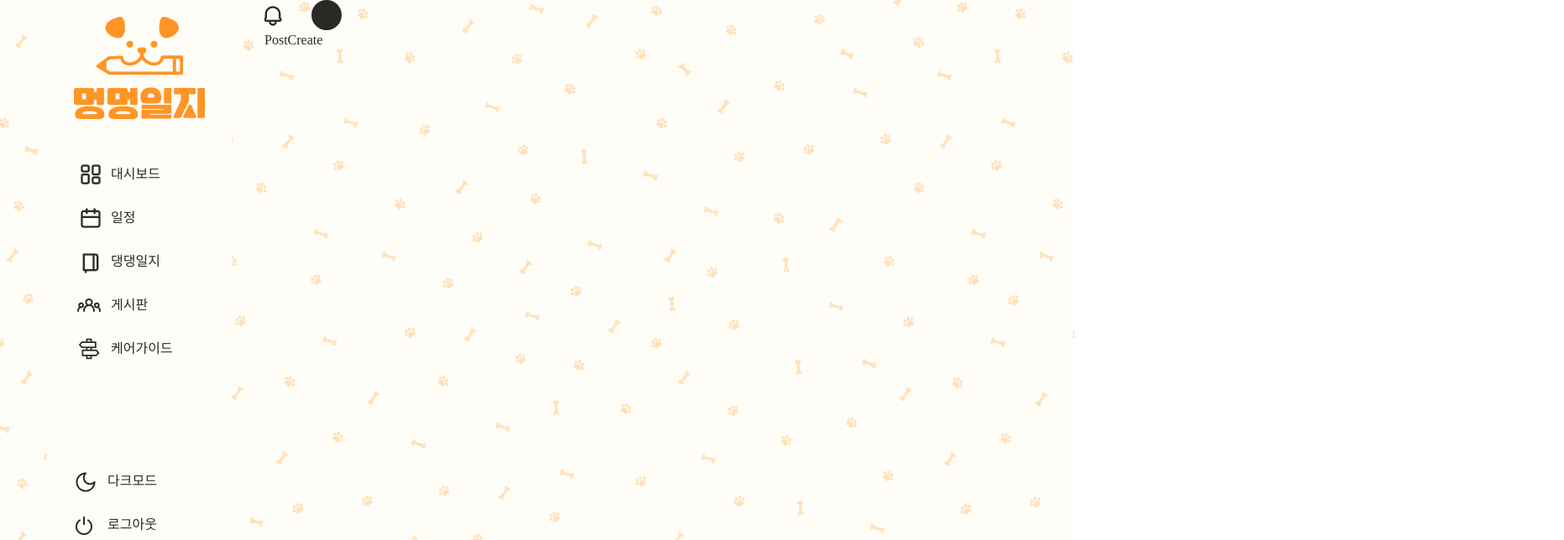
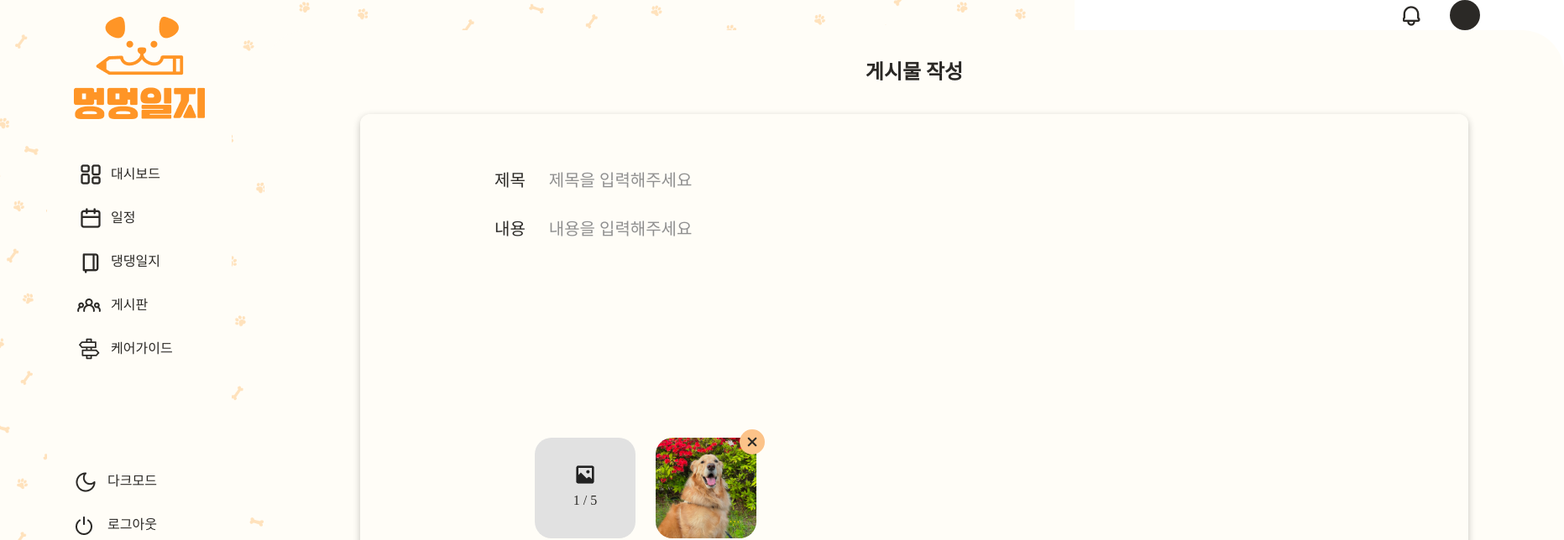
Before and after one commit to run3go/WEB4_5_404TNF_FE, a Next.js app: page /post/1/create in a window 1280 px wide. Shown: the part 60-704 px from the top of the page at 84% size, 1863 px wide, since content can reach past the window. Built offline with nearby package versions, Linux system fonts and the light colour scheme.

Commit message:
💄Style: 게시글 작성 퍼블리싱

```diff
--- a/src/app/post/[category]/create/page.tsx
+++ b/src/app/post/[category]/create/page.tsx
@@ -1,7 +1,67 @@
-export default async function PostCreate() {
+'use client';
+
+import Card from '@/components/common/Card';
+import Icon from '@/components/common/Icon';
+import Image from 'next/image';
+import img from '@/assets/images/dog_img.png';
+import Button from '@/components/common/Button';
+
+export default function PostCreate() {
   return (
     <>
-      <h1>PostCreate</h1>
+      <div className="flex h-[calc(100vh-100px)] w-[1548px] flex-col items-center rounded-[50px] bg-[var(--color-background)] py-8">
+        <p className="text-center text-[24px] font-bold">게시물 작성</p>
+        <Card className="scrollbar-hidden mt-8 h-[694px] w-[1320px] overflow-y-auto px-[160px] pt-16">
+          <div className="flex gap-7 text-[20px] font-medium">
+            <label className="shrink-0 text-[20px] font-medium" htmlFor="title">
+              제목
+            </label>
+            <input
+              id="title"
+              className="w-full placeholder:text-[#909090] focus:outline-none"
+              placeholder="제목을 입력해주세요"
+            />
+          </div>
+          <div className="flex gap-7 pt-7 text-[20px] font-medium">
+            <label className="shrink-0" htmlFor="content">
+              내용
+            </label>
+            <textarea
+              id="content"
+              className="min-h-[240px] w-full resize-none placeholder:text-[#909090] focus:outline-none"
+              onInput={(e) => {
+                e.currentTarget.style.height = 'auto';
+                e.currentTarget.style.height = `${e.currentTarget.scrollHeight}px`;
+              }}
+              placeholder="내용을 입력해주세요"
+            />
+          </div>
+          <div className="mt-6 ml-12 flex gap-6">
+            <div className="flex h-[120px] w-[120px] cursor-pointer flex-col items-center justify-center gap-2 rounded-[20px] bg-[#E1E1E1]">
+              <Icon width="22px" height="22px" left="-301px" top="-121px" />
+              <p className="text-[16px] font-medium">1 / 5</p>
+            </div>
+            <div className="relative">
+              <Image
+                className="rounded-[20px]"
+                src={img}
+                alt="강아지"
+                width={120}
+                height={120}
+                priority
+              />
+              <div className="absolute top-[-10px] right-[-10px] flex h-[30px] w-[30px] cursor-pointer items-center justify-center rounded-full bg-[#FCC389]">
+                <Icon width="12px" height="12px" left="-72px" top="-126px" />
+              </div>
+            </div>
+          </div>
+          <div className="flex justify-center">
+            <Button className="mt-20 flex h-[68px] w-[200px] cursor-pointer items-center justify-center">
+              저장하기
+            </Button>
+          </div>
+        </Card>
+      </div>
     </>
   );
 }
```
